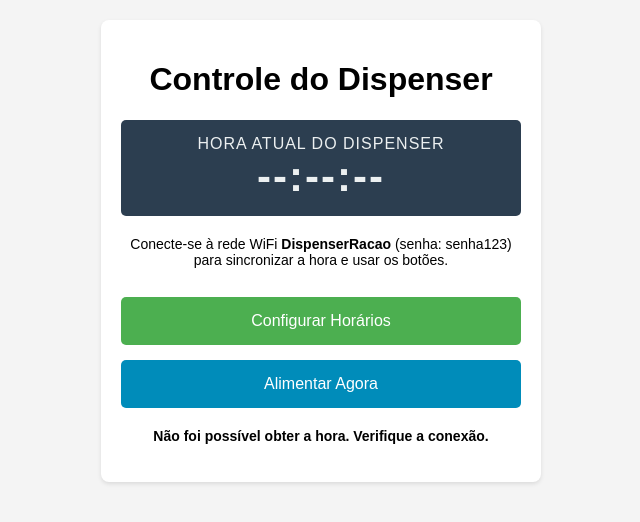
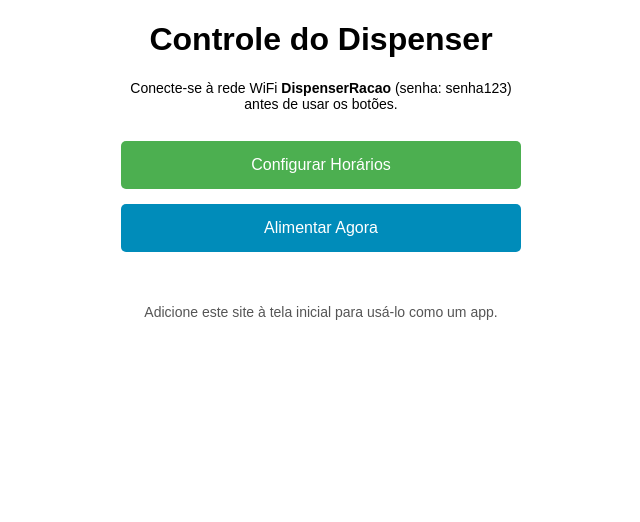
Before and after one commit to MatAlvess/dispenser-racao, a plain HTML site: page index.html in a window 1280 px wide. Shown: the whole page, without its empty margins (319-959 px from the left). Drawn offline with Linux system fonts and the light colour scheme; no server answers.

Commit message:
Revert "Hora_dispenser"
This reverts commit 750f2dfe97725968f5082f462034332573fc26fa.

```diff
--- a/index.html
+++ b/index.html
@@ -6,53 +6,35 @@
   <title>Dispenser de Ração</title>
   <link rel="manifest" href="manifest.json">
   <style>
-    body { font-family: Arial, sans-serif; text-align: center; margin: 20px; background-color: #f4f4f4; }
-    .container { max-width: 400px; margin: auto; background-color: #fff; padding: 20px; border-radius: 8px; box-shadow: 0 2px 4px rgba(0,0,0,0.1); }
+    body { font-family: Arial, sans-serif; text-align: center; margin: 20px; }
+    .container { max-width: 400px; margin: auto; }
     button {
-      padding: 15px; background: #4CAF50; color: white; border: none; cursor: pointer;
-      width: 100%; margin-top: 15px; font-size: 16px; border-radius: 5px;
+      padding: 15px;
+      background: #4CAF50;
+      color: white;
+      border: none;
+      cursor: pointer;
+      width: 100%;
+      margin-top: 15px;
+      font-size: 16px;
+      border-radius: 5px;
     }
-    #btn-alimentar { background-color: #008CBA; }
+    #btn-alimentar { background-color: #008CBA; } /* Cor diferente para o botão de alimentar */
     p { font-size: 14px; }
-    #status { margin-top: 20px; font-weight: bold; min-height: 20px; }
-
-    /* *** NOVO ESTILO PARA O RELÓGIO *** */
-    .clock-container {
-      background-color: #2c3e50;
-      color: #ecf0f1;
-      padding: 15px;
-      border-radius: 5px;
-      margin-bottom: 20px;
-    }
-    .clock-container h2 {
-      margin: 0;
-      font-size: 16px;
-      font-weight: normal;
-      letter-spacing: 1px;
-    }
-    #rtc-clock {
-      font-size: 42px;
-      font-weight: bold;
-      letter-spacing: 2px;
-    }
-
+    #status { margin-top: 20px; font-weight: bold; }
   </style>
 </head>
 <body>
   <div class="container">
     <h1>Controle do Dispenser</h1>
-
-    <div class="clock-container">
-      <h2>HORA ATUAL DO DISPENSER</h2>
-      <div id="rtc-clock">--:--:--</div>
-    </div>
-
-    <p>Conecte-se à rede WiFi <b>DispenserRacao</b> (senha: senha123) para sincronizar a hora e usar os botões.</p>
+    <p>Conecte-se à rede WiFi <b>DispenserRacao</b> (senha: senha123) antes de usar os botões.</p>
 
     <button onclick="window.location.href='http://192.168.4.1'">Configurar Horários</button>
+
     <button id="btn-alimentar" onclick="alimentarAgora()">Alimentar Agora</button>
 
-    <p id="status"></p>
+    <p id="status"></p> <br>
+    <p style="color: #555;">Adicione este site à tela inicial para usá-lo como um app.</p>
   </div>
 
   <script>
@@ -60,50 +42,23 @@
       navigator.serviceWorker.register('service-worker.js');
     }
 
-    const statusEl = document.getElementById('status');
-    const clockEl = document.getElementById('rtc-clock');
+    // NOVA FUNÇÃO JAVASCRIPT
+    function alimentarAgora() {
+      const statusEl = document.getElementById('status');
+      statusEl.textContent = 'Enviando comando...';
 
-    function alimentarAgora() {
-      statusEl.textContent = 'Enviando comando...';
+      // O fetch tenta acessar o endereço no ESP. O {mode: 'no-cors'} ajuda a evitar erros
+      // quando o browser tenta se comunicar com um IP local (o ESP) a partir de uma página da web (GitHub).
       fetch('http://192.168.4.1/alimentar', { mode: 'no-cors' })
         .then(() => {
           statusEl.textContent = 'Comando enviado com sucesso!';
-          setTimeout(() => { statusEl.textContent = ''; }, 3000);
+          setTimeout(() => { statusEl.textContent = ''; }, 3000); // Limpa a mensagem depois de 3 segundos
         })
         .catch(error => {
           console.error('Erro:', error);
-          statusEl.textContent = 'Falha ao comunicar com o dispenser.';
+          statusEl.textContent = 'Falha ao comunicar com o dispenser. Verifique a conexão WiFi.';
         });
     }
-
-    // *** NOVA FUNÇÃO PARA ATUALIZAR O RELÓGIO ***
-    function updateTime() {
-      fetch('http://192.168.4.1/time')
-        .then(response => {
-          // Verifica se a resposta da rede foi bem sucedida
-          if (!response.ok) {
-            throw new Error('Falha na rede. Verifique a conexão com o WiFi do dispenser.');
-          }
-          return response.json(); // Converte a resposta para JSON
-        })
-        .then(data => {
-          // 'data' é o objeto JSON, ex: { "time": "14:30:05" }
-          clockEl.textContent = data.time;
-          statusEl.textContent = ''; // Limpa mensagens de erro se a conexão for bem sucedida
-        })
-        .catch(error => {
-          console.error('Erro ao buscar hora:', error);
-          clockEl.textContent = '--:--:--';
-          statusEl.textContent = 'Não foi possível obter a hora. Verifique a conexão.';
-        });
-    }
-
-    // Inicia a atualização do relógio a cada segundo (1000 milissegundos)
-    setInterval(updateTime, 1000);
-
-    // Chama a função uma vez assim que a página carrega para não esperar 1 segundo
-    document.addEventListener('DOMContentLoaded', updateTime);
-
   </script>
 </body>
 </html>
```
